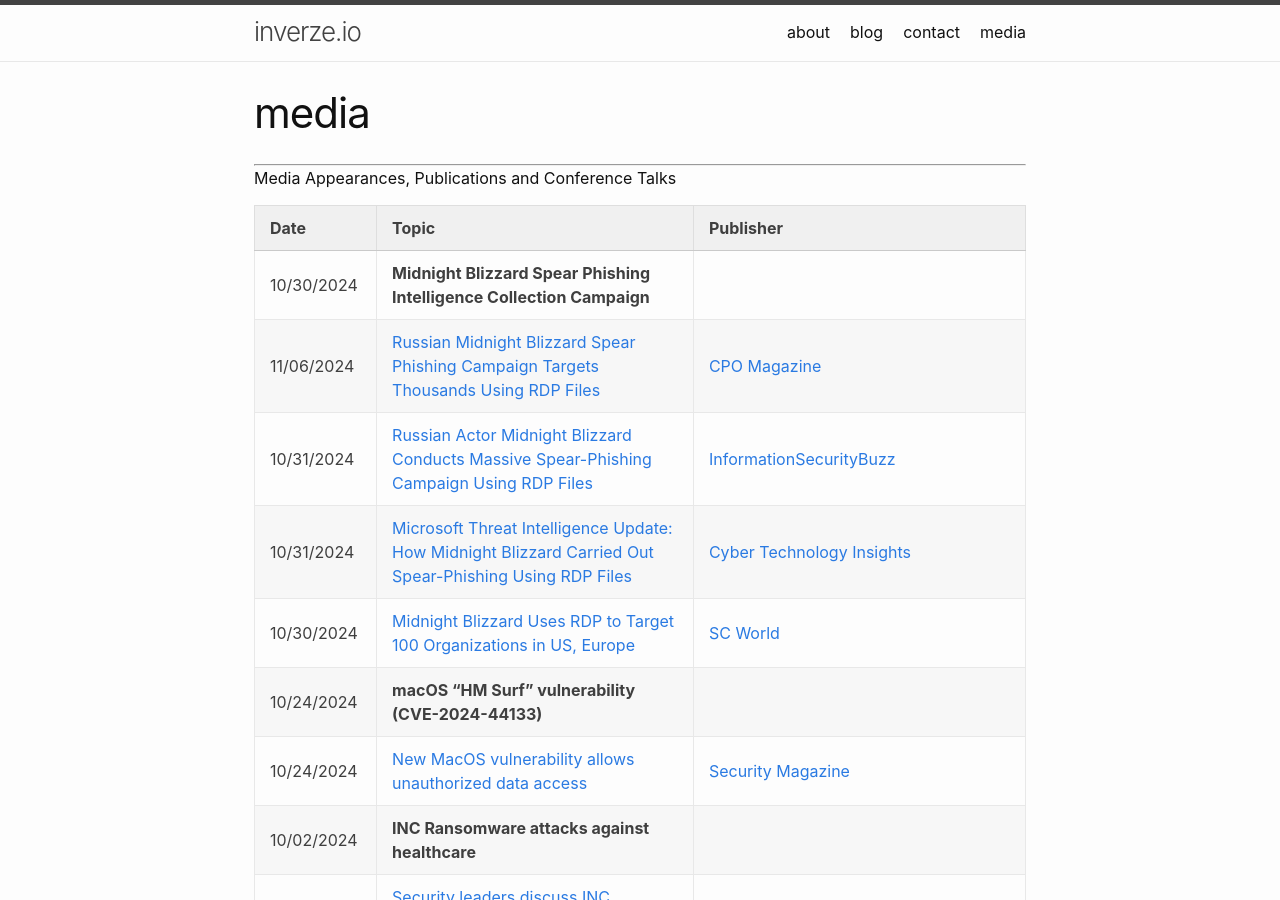
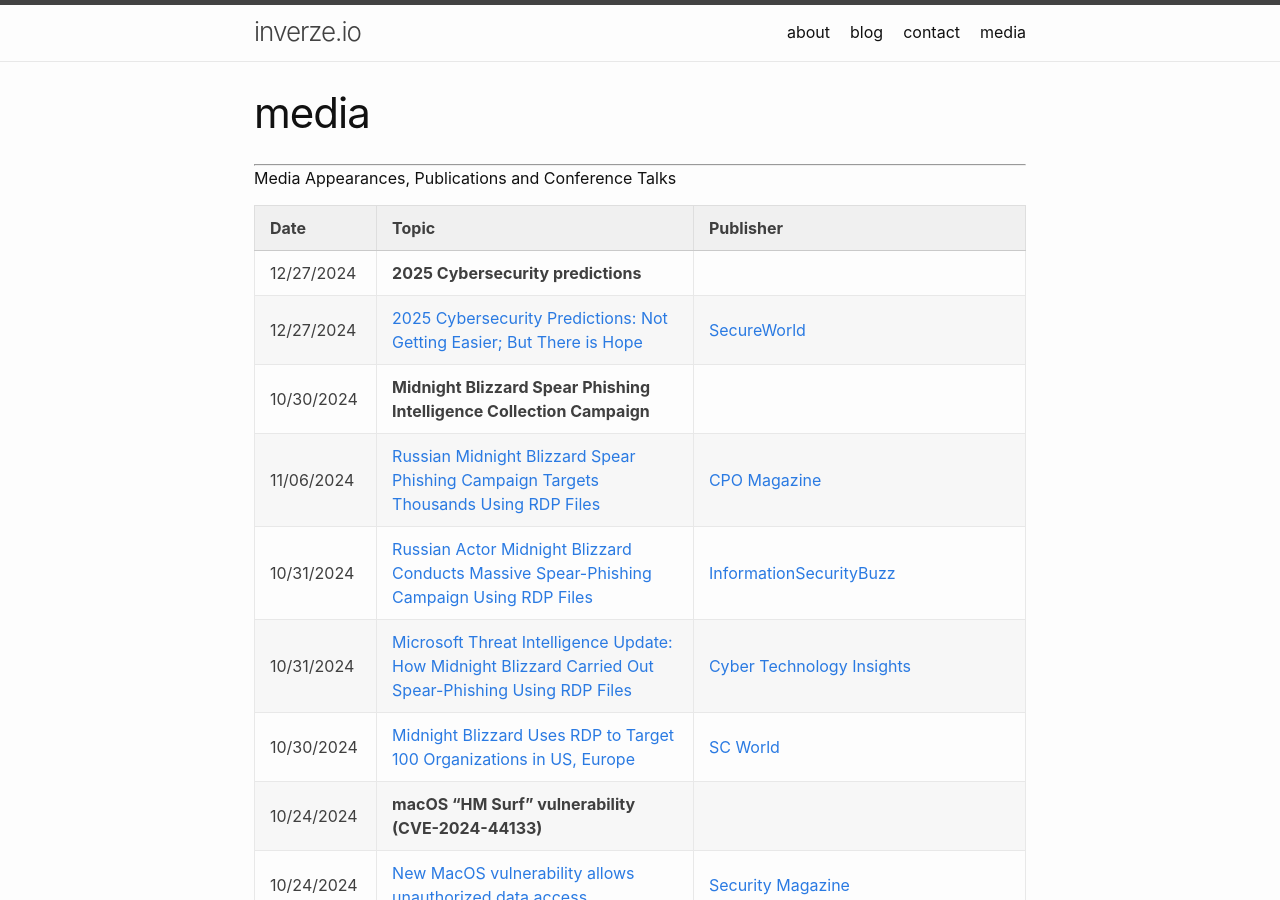
Before and after one commit to inverzeio/blog, a Jekyll site: the page built from media.md, in a window 1280 px wide and 900 px high. Built offline with Jekyll 4.4.1, drawn with Linux system fonts in a browser that asks for light colours.

Commit message:
Update media.md

```diff
--- a/media.md
+++ b/media.md
@@ -9,6 +9,8 @@
 
 | Date | Topic | Publisher |
 | ------------- | :------------- | :------------- |
+| 12/27/2024 | **2025 Cybersecurity predictions**
+| 12/27/2024 | [2025 Cybersecurity Predictions: Not Getting Easier; But There is Hope](https://www.secureworld.io/industry-news/cybersecurity-predictions-for-2025) | [SecureWorld](https://www.secureworld.io/) |
 | 10/30/2024 | **Midnight Blizzard Spear Phishing Intelligence Collection Campaign** ||
 | 11/06/2024 | [Russian Midnight Blizzard Spear Phishing Campaign Targets Thousands Using RDP Files](https://www.cpomagazine.com/cyber-security/russian-midnight-blizzard-spear-phishing-campaign-targets-thousands-using-rdp-files/) | [CPO Magazine](https://www.cpomagazine.com/) |
 | 10/31/2024 | [Russian Actor Midnight Blizzard Conducts Massive Spear-Phishing Campaign Using RDP Files](https://informationsecuritybuzz.com/russian-actor-midnight-blizzard-conducts-massive-spear-phishing-campaign-using-rdp-files/) | [InformationSecurityBuzz](https://informationsecuritybuzz.com) |
```
